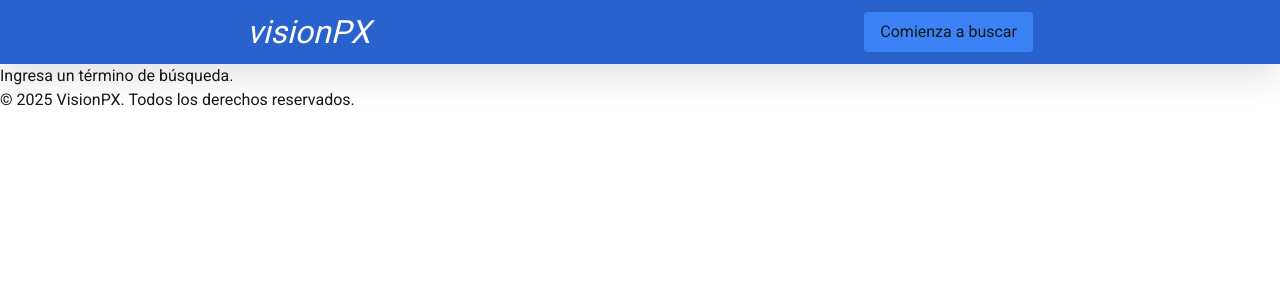
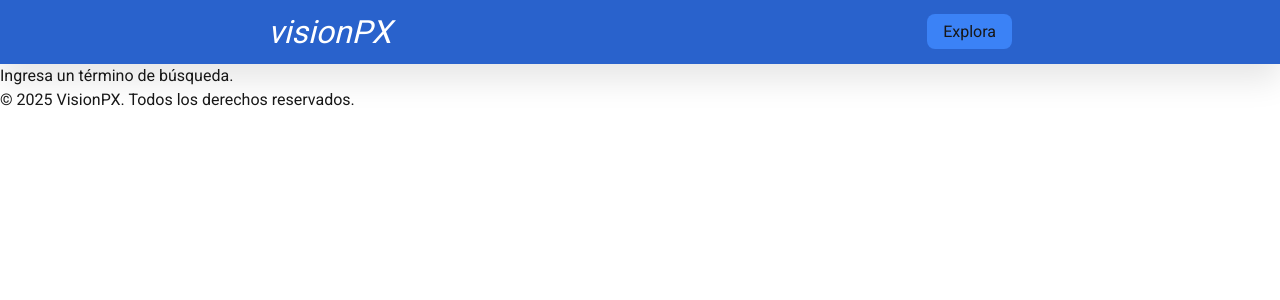
Before and after one commit to ecc97/galleryImgNC, a Next.js app: page /results in a window 1280 px wide. Shown: the top 300 px of the page. Built offline with nearby package versions, Linux system fonts and the light colour scheme.

Commit message:
fix: setting in the navbar and adding a scroll section, other settings

```diff
--- a/src/app/(main)/results/page.tsx
+++ b/src/app/(main)/results/page.tsx
@@ -28,7 +28,7 @@ export default async function ResultsPage({ searchParams }: IParamsProps) {
 
   const response = await fetch(`${process.env.BASE_URL}/api/search?${searchParamsString}`);
   const data = await response.json();
-  console.log(data)
+  // console.log(data)
 
   return <ResultsTemplate dataGallery={data} />;
 }
--- a/src/app/page.tsx
+++ b/src/app/page.tsx
@@ -14,7 +14,7 @@ export default async function Home({ searchParams }: IParamsProps) {
   const page = params.page ? Number(params.page) : 1;
   const response = await fetch(`${process.env.BASE_URL}/api/curated?page=${page}`);
   const data = await response.json();
-  console.log(data)
+  // console.log(data)
 
   return (
     <>
--- a/src/components/UI/organisms/hero/Hero.tsx
+++ b/src/components/UI/organisms/hero/Hero.tsx
@@ -6,7 +6,7 @@ function Hero() {
   return (
     <section className='hero-section'>
         <div className="hero-section__container">
-            <h1 className='hero-section__title'>Nuestro Galería Casual</h1>
+            <h1 className='hero-section__title'>Nuestra Galería Casual</h1>
             <p className='hero-section__text'>Encuentra lo mejor en imágenes de casa, eventos, y muchas más!</p>
             <SearchBar />
         </div>
--- a/src/components/UI/organisms/main/Main.tsx
+++ b/src/components/UI/organisms/main/Main.tsx
@@ -4,11 +4,12 @@ import './main.sass'
 interface MainProps {
     children: React.ReactNode;
     className?: string
+    id?: string
 }
 
-function Main({children, className}: MainProps) {
+function Main({children, className, id}: MainProps) {
   return (
-    <main className={`main ${className}`}>
+    <main className={`main ${className}`} id={id}>
         {children}
     </main>
   )
--- a/src/components/UI/organisms/navbar/Navbar.tsx
+++ b/src/components/UI/organisms/navbar/Navbar.tsx
@@ -1,6 +1,5 @@
 import React from 'react'
 import Link from 'next/link'
-import Button from '../../atoms/button/Button'
 import './navbar.sass'
 
 interface NavbarProps {
@@ -15,7 +14,9 @@ function Navbar({className, colorBg}: NavbarProps) {
             <h1 className='navbar__heading'>visionPX</h1>
         </Link>
         <div className='navbar__btn-container'>
-            <Button color='primary'>Comienza a buscar</Button>
+            <Link href='#allImages'>
+              <span className='btn-link-label'>Explora</span>
+            </Link>
         </div>
     </nav>
   )
--- a/src/components/UI/organisms/navbar/navbar.sass
+++ b/src/components/UI/organisms/navbar/navbar.sass
@@ -18,6 +18,15 @@
         display: flex
         gap: 1rem
 
+.btn-link-label
+    background-color: $blue-color-one
+    padding: .5rem 1rem
+    border-radius: 0.5rem
+    transition: background-color 0.3s ease-in-out
+
+    &:hover
+        background-color: $blue-color-two
+
 .primary-navigation
     background: transparent
 
--- a/src/components/UI/templates/GalleryTemplate.tsx
+++ b/src/components/UI/templates/GalleryTemplate.tsx
@@ -22,7 +22,10 @@ function GalleryTemplate({ dataGallery }: GalleryTemplateProps) {
     }, [dataGallery]);
 
     return (
-        <Main className="p-6">
+        <Main className="p-6" id="allImages">
+            <div className="p-3">
+                <h1 className="text-2xl font-bold mb-4 text-center md:text-left">Explora su catálogo</h1>
+            </div>
             {loading ? (
                 <div className="grid grid-cols-2 md:grid-cols-3 lg:grid-cols-4 gap-4">
                     {[...Array(8)].map((_, index) => (
--- a/src/components/UI/templates/ResultsTemplate.tsx
+++ b/src/components/UI/templates/ResultsTemplate.tsx
@@ -23,7 +23,7 @@ export default function ResultsTemplate({ dataGallery }: ResultsTemplateProps) {
     }, [dataGallery]);
 
     return (
-        <Main className="p-6">
+        <Main className="p-6" id="allImages">
             <h1 className="text-2xl font-bold mb-4 text-center">Resultados de Búsqueda</h1>
             <SearchBar />
             <Filters />
--- a/src/styles/globals.scss
+++ b/src/styles/globals.scss
@@ -14,6 +14,11 @@
   }
 }
 
+* {
+  box-sizing: border-box;
+  scroll-behavior: smooth;
+}
+
 body {
   display: flex;
   flex-direction: column;
```
